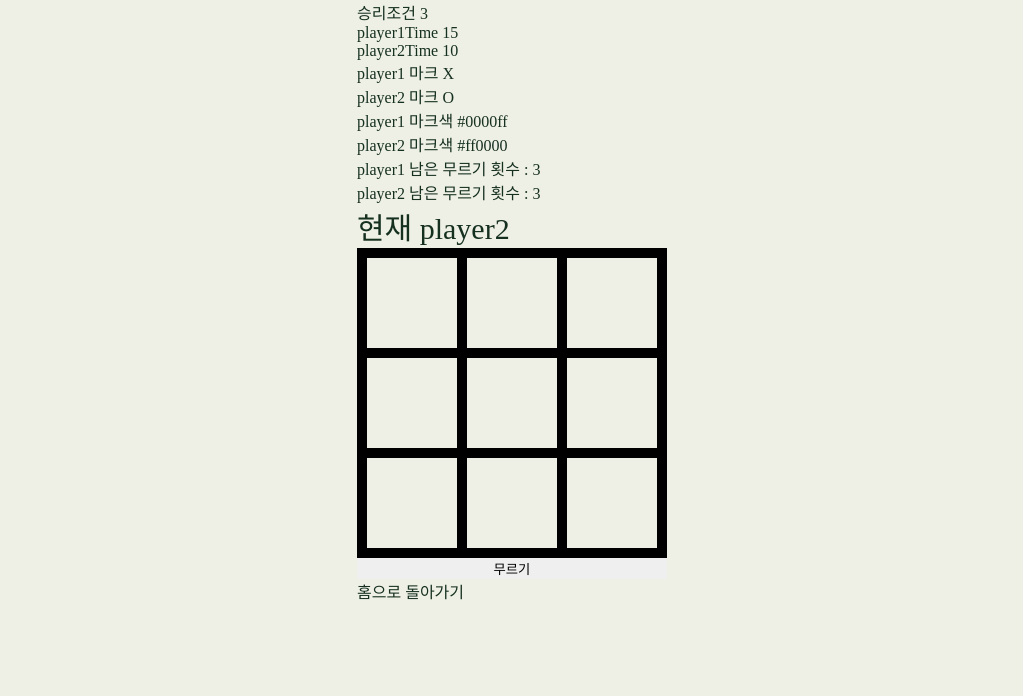
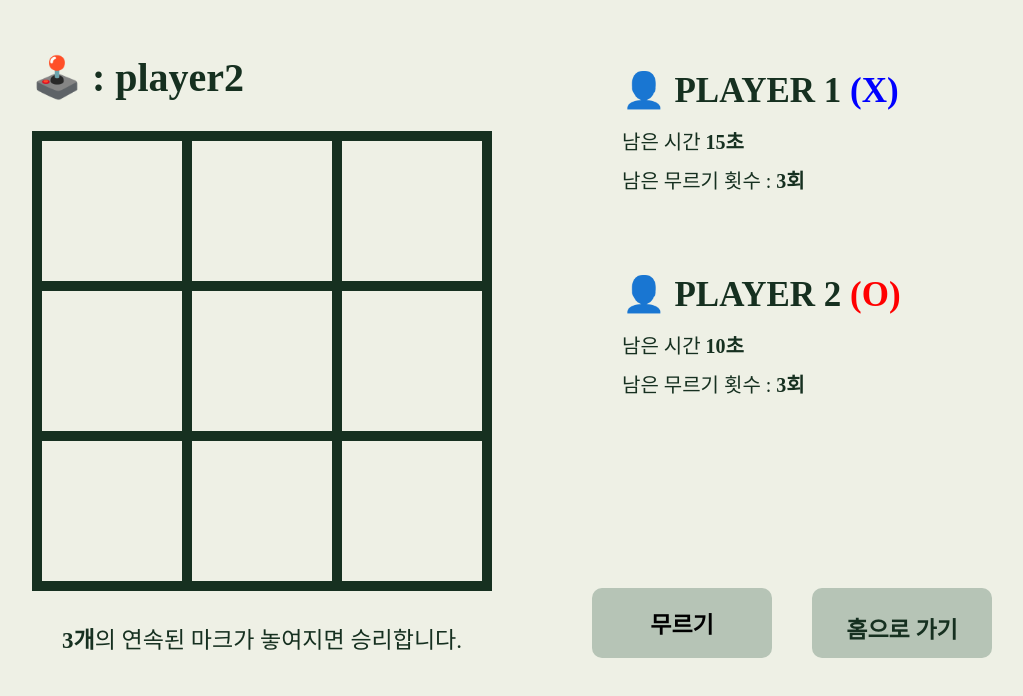
Before and after one commit to yunbiyomi/tictactoe-game, a React (Create React App) app: page /game in a window 1280 px wide. Shown: the top 696 px of the page, without its empty margins (128-1151 px from the left). Built offline with nearby package versions, Linux system fonts and the light colour scheme.

Commit message:
💄 Style : GamePage 스타일 추가

```diff
--- a/src/components/GameBoard.jsx
+++ b/src/components/GameBoard.jsx
@@ -72,6 +72,7 @@ const GameBoard = ({
 
   // 각 플레이어 별 시간 계산 함수
   useEffect(() => {
+    if(!isEnd) {
       const timer = setInterval(() => {
         if (currentPlayer === 'player1') {
           setPlayer1Time(prevTime => prevTime - 1);
@@ -81,6 +82,7 @@ const GameBoard = ({
       }, 1000);
 
       return () => clearInterval(timer);
+    }
   }, [currentPlayer]);
 
   // 15초 경과시 다른 플레이어로 넘어가는 함수
@@ -213,7 +215,8 @@ export default GameBoard
 const GameBoardContainer = styled.section`
   display: flex;
   flex-direction: column;
-  border: 5px solid black;
+  margin: 30px auto;
+  border: 5px solid var(--font-color);
 `;
 
 const GameBoardRow = styled.div`
--- a/src/components/Square.jsx
+++ b/src/components/Square.jsx
@@ -20,14 +20,16 @@ const Square = ({ value, onClick }) => {
 export default Square
 
 const SquareBox = styled.div`
-  width: 100px;
-  height: 100px;
-  border: 5px solid black;
-  color: ${props => props.color};
-  box-sizing: border-box;
   display: flex;
   align-items: center;
   justify-content: center;
-  font-size: 24px;
+  width: 150px;
+  height: 150px;
+  border: 5px solid var(--font-color);
+  background-color: var(--game-board-color);
+  color: ${props => props.color};
+  box-sizing: border-box;
+  font-size: 50px;
+  font-weight: bold;
   cursor: pointer;
 `;
--- a/src/pages/GamePage.jsx
+++ b/src/pages/GamePage.jsx
@@ -39,18 +39,10 @@ const GamePage = () => {
 
   return (
     <GamepageContainer>
-      <SP>승리조건 {winCondition}</SP>
-      <SP>player1Time {player1Time}</SP>
-      <SP>player2Time {player2Time}</SP>
-      <SP>player1 마크 {player1Mark}</SP>
-      <SP>player2 마크 {player2Mark}</SP>
-      <SP>player1 마크색 {player1MarkColor}</SP>
-      <SP>player2 마크색 {player2MarkColor}</SP>
-      <SP>player1 남은 무르기 횟수 : {player1BackCount}</SP>
-      <SP>player2 남은 무르기 횟수 : {player2BackCount}</SP>
+      <LeftBox>
         {
           currentPlayer ?
-          <STitle>현재 {currentPlayer}</STitle> :
+            <STitle>🕹️  : {currentPlayer}</STitle> :
             <STitle>게임이 끝났습니다.</STitle>
         }
         <GameBoard
@@ -63,8 +55,38 @@ const GamePage = () => {
           isBack={isBack}
           setIsBack={setIsBack}
         />
+        <SWinCondition>
+          <Strong>{winCondition}개</Strong>의 연속된 마크가 놓여지면 승리합니다.
+        </SWinCondition>
+      </LeftBox>
+      <RightBox>
+        <PlayerBox>
+          <PlayerName>
+            👤 PLAYER 1 <SMark color={player1MarkColor}>({player1Mark})</SMark>
+          </PlayerName>
+          <SCountP>
+            남은 시간 <Strong>{player1Time}초</Strong>
+          </SCountP>
+          <SCountP>
+            남은 무르기 횟수 : <Strong>{player1BackCount}회</Strong>
+          </SCountP>
+        </PlayerBox>
+        <PlayerBox>
+          <PlayerName>
+            👤 PLAYER 2 <SMark color={player2MarkColor}>({player2Mark})</SMark>
+          </PlayerName>
+          <SCountP>
+            남은 시간 <Strong>{player2Time}초</Strong>
+          </SCountP>
+          <SCountP>
+            남은 무르기 횟수 : <Strong>{player2BackCount}회</Strong>
+          </SCountP>
+        </PlayerBox>
+        <BtnWrap>
           <SButton onClick={handleBackBtn}>무르기</SButton>
-      <SLink to='/'>홈으로 돌아가기</SLink>
+          <HomeBtn to='/'>홈으로 가기</HomeBtn>
+        </BtnWrap>
+      </RightBox>
     </GamepageContainer>
   )
 }
@@ -73,18 +95,102 @@ export default GamePage
 
 const GamepageContainer = styled.div`
   display: flex;
+  justify-content: center;
+  align-items: center;
+  margin: 50px auto;
+`;
+
+const LeftBox = styled.div`
+  margin-right: 100px;
+`;
+
+const RightBox = styled.div`
+  display: flex;
+  display: flex;
+  justify-content: center;
+  align-items: center;
   flex-direction: column;
 `;
 
+const PlayerBox = styled.section`
+  width: 400px;
+  padding: 20px 30px;
+  margin-bottom: 30px;
+  background-color: var(--play-box);
+  border-radius: 20px;
+`;
+
 const STitle = styled.div`
-  font-size: 30px;
+  font-size: 40px;
+  font-weight: bold;
+`;
+
+const SWinCondition = styled.p`
+  font-size: 23px;
+  text-align: center;
+`;
+
+const Strong = styled.strong`
+`;
+
+const PlayerName = styled.p`
+  margin-bottom: 15px;
+  font-size: 35px;
+  font-weight: bold;
+`;
+
+const SMark = styled.strong`
+  color: ${props => props.color};
+`;
+
+const SCountP = styled.p`
+  font-size: 20px;
+  margin-bottom: 10px;
+`;
+
+const BtnWrap = styled.div`
+  width: 100%;
+  margin-top: 130px;
+  display: flex;
+  justify-content: space-between;
+  align-items: center;
+`;
+
+const SButton = styled.button`
+  width: 180px;
+  height: 70px;
+  border-radius: 10px;
+  background-color: var(--light-green);
+  font-size: 23px;
+  font-weight: bold;
+
+  &:hover {
+    background-color: transparent;
+    border: 3px solid var(--font-color);
+  }
 `;
 
 const SLink = styled(Link)`
+  text-decoration: none;
+  color: inherit;
+  margin: 0;
 `;
 
-const SP = styled.p`
+const HomeBtn = styled(SLink)`
+  width: 180px;
+  height: 70px;
+  display: inline-block;
+  padding: 20px 20px;
+  border-radius: 10px;
+  background-color: var(--light-green);
+  text-align: center;
+  font-size: 23px;
+  font-weight: bold;
+  box-sizing: border-box;
+  border: 3px solid transparent;
+
+  &:hover {
+    background-color: transparent;
+    border: 3px solid var(--font-color);
+  }
 `;
-
-const SButton = styled.button`
-`;
```
Lines whose indentation alone changed are shown as unchanged.
